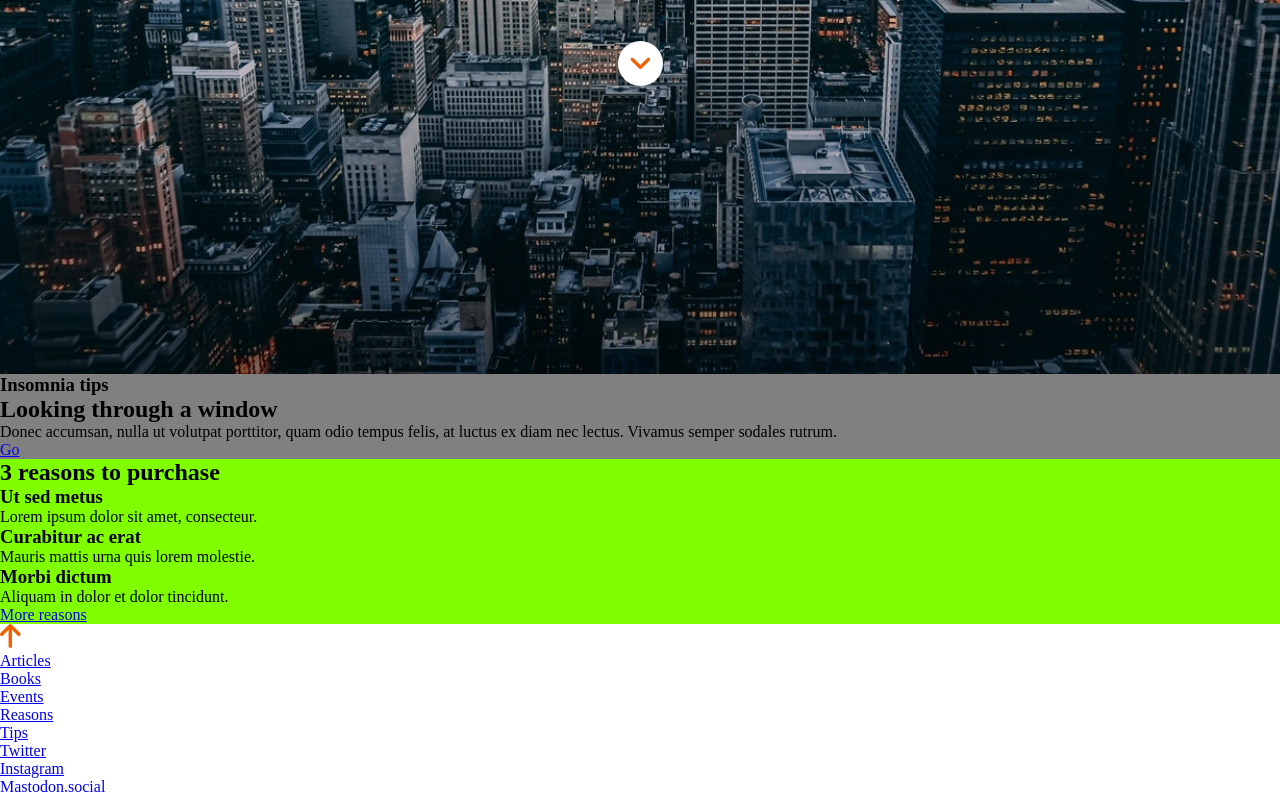
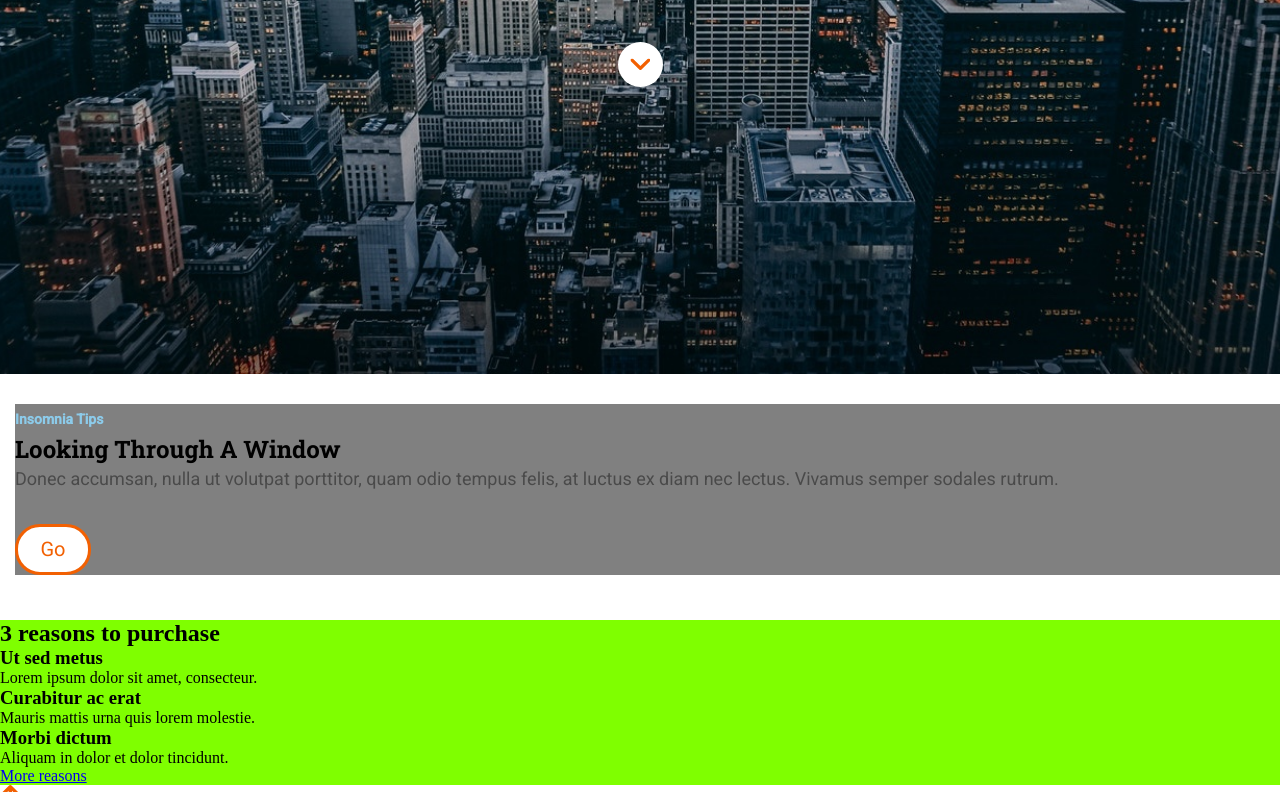
Before and after one commit to Adalab/modulo-1-evaluacion-final-almudenabr, a website: page src/html/index.html in a window 1280 px wide. Shown: the part 426-1218 px from the top of the page. Drawn offline with nearby package versions, Linux system fonts and the light colour scheme; files that its build step writes are made by us from their sources; files whose address does not match are found by name.

Commit message:
add css main section1

```diff
--- a/src/html/index.html
+++ b/src/html/index.html
@@ -4,10 +4,10 @@
     <meta charset="UTF-8" />
     <meta name="viewport" content="width=device-width, initial-scale=1" />
     <title>Final evaluation</title>
-    <link
+    <!-- <link
       href="https://fonts.googleapis.com/css2?family=Roboto+Slab:wght@400;500;700&display=swap"
       rel="stylesheet"
-    />
+    /> -->
     <link rel="stylesheet" href="./assets/css/main.css" />
     <!-- <link rel="icon" href="./assets/images/favicon.png" /> -->
   </head>
--- a/src/html/partials/main-section-insomnia.html
+++ b/src/html/partials/main-section-insomnia.html
@@ -1,11 +1,19 @@
 <section class="section1">
-  <h3>Insomnia tips</h3>
-  <h2>Looking through a window</h2>
-  <p>
-    Donec accumsan, nulla ut volutpat porttitor, quam odio tempus felis, at
-    luctus ex diam nec lectus. Vivamus semper sodales rutrum.
-  </p>
-  <a href="https://adalab.es/" target="_blank" title="Go to Adalab website"
-    >Go
-  </a>
+  <article>
+    <h3 class="section1__insomnia">Insomnia tips</h3>
+    <h2 class="section1__title">Looking through a window</h2>
+    <p class="section1__text">
+      Donec accumsan, nulla ut volutpat porttitor, quam odio tempus felis, at
+      luctus ex diam nec lectus. Vivamus semper sodales rutrum.
+    </p>
+    <div class="section1__link">
+      <a
+        class="section1__link--button"
+        href="https://adalab.es/"
+        target="_blank"
+        title="Go to Adalab website"
+        >Go
+      </a>
+    </div>
+  </article>
 </section>
--- a/src/html/partials/main-section-reasons.html
+++ b/src/html/partials/main-section-reasons.html
@@ -1,4 +1,5 @@
 <section class="reasons" id="3reasons">
+  <article>
     <h2>3 reasons to purchase</h2>
     <div>
       <div>
@@ -17,4 +18,5 @@
     <a href="https://adalab.es/" target="_blank" title="Know more reasons"
       >More reasons
     </a>
+  </article>
 </section>
--- a/src/scss/core/_variables.scss
+++ b/src/scss/core/_variables.scss
@@ -1,7 +1,10 @@
 // fonts
-// $font-main: "Roboto";
+$font-main: "Roboto", sans-serif;
+$font-title: "Roboto Slab", sans-serif; //bold
 
 // colors
 $color-white: #ffffff;
 $color-hamburguer-menu: #0271bc;
+$color-lightblue: #8ccbea;
+$color-orange: #f26002;
 // $color-secondary: #999;
--- a/src/scss/layout/_header.scss
+++ b/src/scss/layout/_header.scss
@@ -42,10 +42,12 @@
       // font-family: $font-main;
       font-weight: bold;
       font-size: 2.625rem; //42px//
+      font-family: $font-title;
       line-height: 55px;
     }
     &--paragraph {
       margin-top: 10px;
+      font-family: $font-main;
     }
   }
   &__arrow {
--- a/src/scss/layout/_main-section-insomnia.scss
+++ b/src/scss/layout/_main-section-insomnia.scss
@@ -1,3 +1,41 @@
 .section1 {
   background: grey;
+  margin-left: 15px;
+  margin-bottom: 45px;
+  line-height: 30px;
+
+  &__insomnia {
+    margin-top: 30px;
+    font-size: 0.875rem; //14px
+    color: $color-lightblue;
+    font-family: $font-main;
+    text-transform: capitalize;
+  }
+  &__title {
+    font-family: $font-title;
+    text-transform: capitalize;
+    font-size: 1.5rem; //24px
+  }
+  &__text {
+    font-family: $font-main;
+    font-size: 1.125rem; //18px
+    color: #4a4a4a;
+  }
+  &__link {
+    background: $color-white;
+    width: 76px;
+    border-radius: 25px;
+    border: $color-orange solid;
+    margin-top: 30px;
+    text-align: center;
+
+    &--button {
+      text-decoration: none;
+      color: $color-orange;
+      font-size: 1.25rem; //20px
+      font-family: $font-main;
+      line-height: 45px;
+      height: 45px;
+    }
+  }
 }
--- a/src/scss/main.scss
+++ b/src/scss/main.scss
@@ -1,3 +1,6 @@
+//font Roboto Regular, Medium, Bold
+@import url("https://fonts.googleapis.com/css2?family=Roboto+Slab:wght@700&family=Roboto:wght@400;500&display=swap");
+
 @import "core/variables";
 @import "core/reset";
 // @import 'components/links';
```
Lines whose indentation alone changed are shown as unchanged.
